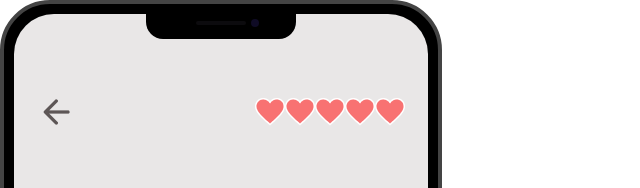
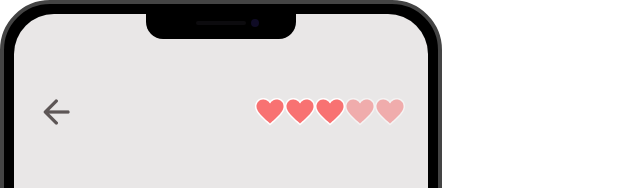
Before and after one commit to BinaryBusters/binary_busters_frontend, a React (Vite) app: page /workwise in a window 1280 px wide. Shown: the top 188 px of the page, without its empty margins (0-640 px from the left). Built offline with nearby package versions, Linux system fonts and the light colour scheme.

Commit message:
header lives modal gameover

```diff
--- a/src/App.jsx
+++ b/src/App.jsx
@@ -2,6 +2,7 @@ import { Routes, Route } from "react-router-dom"
 import CYL from './components/ChooseYourLearning';
 import BugHuntLang from './components/BugHuntLang';
 import WorkWise from "./components/WorkWise";
+import GameOver from "./components/GameOver";
 
 export default function App() {
   const text =
@@ -10,7 +11,10 @@ export default function App() {
     <Routes>
         <Route path="/chooseyourlearning" element={ <CYL/> } />
         <Route path="/bughunt/lang" element={ <BugHuntLang/> } />
-        <Route path="/workwise" element={ <WorkWise scenarioText={text} /> } />
+        <Route path="/workwise" element={ <WorkWise scenarioText={text} /> }
+         />
+         <Route path="/gameover" element={ <GameOver/> }
+         />
     </Routes>
   )
 }
--- a/src/components/GameOver.jsx
+++ b/src/components/GameOver.jsx
@@ -1,13 +1,25 @@
 import React from "react";
+import { useNavigate } from "react-router-dom";
 
-const GameOver = ({ levelsCompleted }) => {
+const GameOver = ({ levelsCompleted = 2 }) => {
+    const navigate = useNavigate();
   return (
-    <div className="flex flex-col justify-center items-center h-screen">
+    <div className="flex flex-col justify-center items-center absolute top-20">
+        <iframe
+          src="https://giphy.com/embed/26u4cqiYI30juCOGY"
+          allowFullScreen
+          className= "mb-10"
+        ></iframe>
+
       <h1 className="text-5xl font-bold mb-8">Game Over</h1>
-      <p className="text-2xl mb-4">Congratulations!</p>
+      <p className="text-2xl mb-4">Nice!</p>
       <p className="text-xl">
-        You have completed {levelsCompleted} level{levelsCompleted !== 1 && "s"}.
+        You have completed {levelsCompleted} level{levelsCompleted !== 1 && "s"}
+        .
       </p>
+      <button className="btn btn-wide btn-primary mt-10 text-lg text-white" onClick={()=>navigate("/workwise")}>Start over</button>
+      <button className="btn btn-wide btn-neutral mt-10 text-lg" onClick={()=>navigate("/chooseyourlearning")}>Home
+      </button>
     </div>
   );
 };
--- a/src/components/Header.jsx
+++ b/src/components/Header.jsx
@@ -1,32 +1,43 @@
 import React from "react";
 import { useNavigate } from "react-router-dom";
 
-const Header = ({progress}) => {
+const Header = ({ progress, lives }) => {
   const navigate = useNavigate();
+
+  const maxHearts = 5;
+
+  // Create an array of heart images based on the number of lives remaining
+  const hearts = Array.from({ length: maxHearts }, (_, index) => (
+    <img
+      key={index}
+      src="../heart.png"
+      className={`cursor-pointer ${
+        index < lives ? "" : "opacity-50"
+      }`}
+    ></img>
+  ));
+
   return (
-    <div className="flex flex-col h-full mb-10 w-96 absolute top-20">
+    <div className="flex flex-col mb-10 w-96 absolute top-20">
       <div className="w-96 justify-between navbar bg-base-100">
         <img
           src="../arrowback.png"
           className="cursor-pointer"
           onClick={() => navigate("/chooseyourlearning")}
         ></img>
-        <div className="">
-          <img src="../heart.png" className="cursor-pointer"></img>
-          <img src="../heart.png" className="cursor-pointer"></img>
-          <img src="../heart.png" className="cursor-pointer"></img>
-          <img src="../heart.png" className="cursor-pointer"></img>
-          <img src="../heart.png" className="cursor-pointer"></img>
+        <div className="flex">
+          {hearts}
         </div>
       </div>
-      {progress && <div className="self-center w-80">
+      {progress && (
+        <div className="self-center w-80">
           <progress
             className="progress progress-primary h-5 mt-5 bg-white w-80"
             value="60"
             max="100"
           ></progress>
-      </div>}
-
+        </div>
+      )}
     </div>
   );
 };
--- a/src/components/ModalButton.jsx
+++ b/src/components/ModalButton.jsx
@@ -1,6 +1,10 @@
 import React from "react";
+import { useNavigate } from "react-router-dom";
+
 
 const ModalButton = ({correct}) => {
+  const navigate = useNavigate();
+
   if (correct) {
     const title = "Correct";
     const answer = "Why the answer is incorrect/correct";
@@ -23,7 +27,7 @@ const ModalButton = ({correct}) => {
             {answer}
           </p>
           <div className="modal-action justify-center">
-            <label htmlFor="my-modal-6" className="btn btn-wide text-xl btn-primary text-white">
+            <label htmlFor="my-modal-6" className="btn btn-wide text-xl btn-primary text-white"  onClick={() => navigate("/gameover")}>
               Continue
             </label>
           </div>
@@ -54,7 +58,7 @@ const ModalButton = ({correct}) => {
             {answer}
           </p>
           <div className="modal-action justify-center">
-            <label htmlFor="my-modal-6" className="btn btn-wide text-xl bg-accent-focus border-rose-400 hover:bg-error">
+            <label htmlFor="my-modal-6" className="btn btn-wide text-xl bg-accent-focus border-rose-400 hover:bg-error" onClick={() => navigate("/gameover")}>
               Continue
             </label>
           </div>
--- a/src/components/WorkWise.jsx
+++ b/src/components/WorkWise.jsx
@@ -8,7 +8,7 @@ const WorkWise = ({ scenarioText }) => {
 
   return (
     <div className="flex flex-col justify-center items-center">
-      <Header />
+      <Header lives="3"/>
       <div className="card p-5 bg-white">
         <h2 className="card-title text-3xl pb-3">Scenario</h2>
         <div className="card-body bg-primary rounded-2xl w-80 mb-10 text-white">
```
Lines whose indentation alone changed are shown as unchanged.
